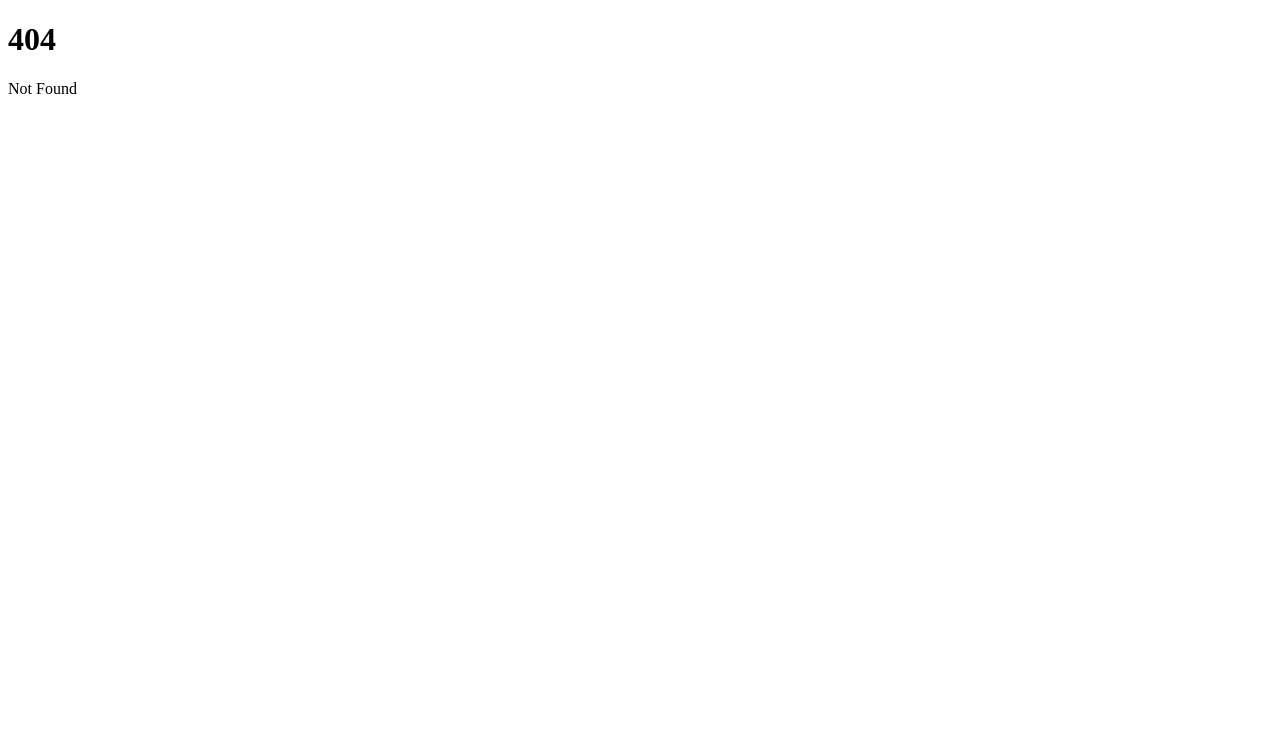
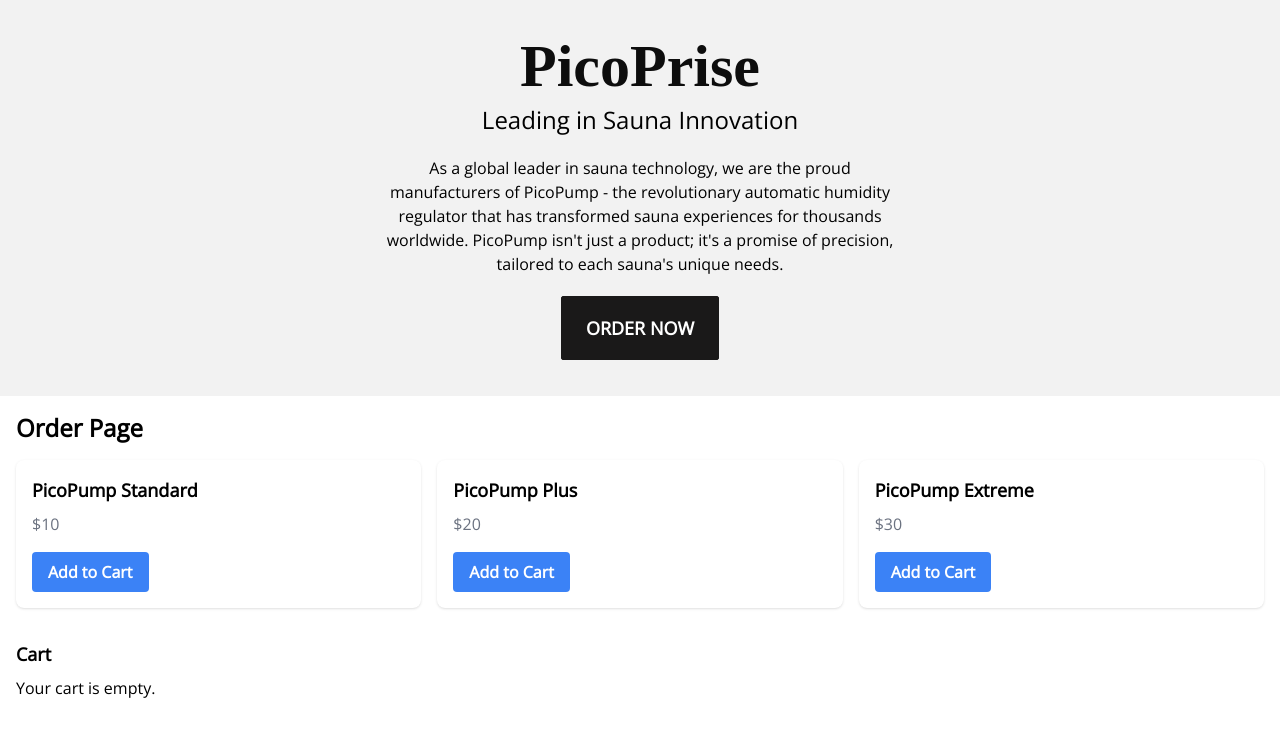
Before and after one commit to thomas-oestdahl/picoprise, a SvelteKit app: page /order in a window 1280 px wide. Before the commit this address had no page. Shown: the top 736 px of the page. Built offline with nearby package versions, Linux system fonts and the light colour scheme.

Commit message:
Add initial routing

```diff
--- a/package.json
+++ b/package.json
@@ -50,5 +50,8 @@
 	},
 	"svelte": "./dist/index.js",
 	"types": "./dist/index.d.ts",
-	"type": "module"
+	"type": "module",
+	"dependencies": {
+		"svelte-routing": "^2.5.0"
+	}
 }
--- a/src/components/hero.svelte
+++ b/src/components/hero.svelte
@@ -1,15 +1,23 @@
+<script>
+  import { navigate } from "svelte-routing";
+</script>
+
 <div class="hero bg-base-200 py-5">
   <div class="hero-content text-center">
     <div class="max-w-lg">
-			<h1 class="font-serif text-6xl font-bold text-primary pb-2">PicoPrise </h1>
+      <h1 class="font-serif text-6xl font-bold text-primary pb-2">PicoPrise</h1>
       <p class="text-2xl">Leading in Sauna Innovation</p>
       <p class="py-5 text-base">
-                As a global leader in sauna technology, we are the proud manufacturers of PicoPump - the
-                revolutionary automatic humidity regulator that has transformed sauna experiences for thousands
-                worldwide. PicoPump isn't just a product; it's a promise of precision, tailored to each sauna's
+        As a global leader in sauna technology, we are the proud manufacturers
+        of PicoPump - the revolutionary automatic humidity regulator that has
+        transformed sauna experiences for thousands worldwide. PicoPump isn't
+        just a product; it's a promise of precision, tailored to each sauna's
         unique needs.
       </p>
-			<button class="btn btn-secondary btn-lg ">Order now</button>
+      <button
+        class="btn btn-secondary btn-lg"
+        on:click={() => navigate("/order", { replace: true })}>Order now</button
+      >
     </div>
   </div>
 </div>
--- /dev/null
+++ b/src/routes/+layout.svelte
@@ -0,0 +1,11 @@
+<script>
+  import "../app.css";
+  import Hero from "../components/hero.svelte";
+</script>
+
+<Hero />
+<main>
+  <div class="container mx-auto">
+    <slot />
+  </div>
+</main>
--- a/src/routes/+page.svelte
+++ b/src/routes/+page.svelte
@@ -1,12 +1,6 @@
 <script>
-	import '../app.css';
-	import Hero from '../components/hero.svelte';
-	import Stats from '../components/stats.svelte';
+  import "../app.css";
+  import Stats from "../components/stats.svelte";
 </script>
 
-<main>
-	<Hero />
-	<div class="container mx-auto">
-		<Stats />
-	</div>
-</main>
+<Stats />
--- /dev/null
+++ b/src/routes/order/+page.svelte
@@ -0,0 +1,72 @@
+<script>
+    let items = [
+        { name: "PicoPump Standard", price: 10 },
+        { name: "PicoPump Plus", price: 20 },
+        { name: "PicoPump Extreme", price: 30 },
+    ];
+    // @ts-ignore
+    /**
+   * @type {any[]}
+   */
+    let selectedItems = [];
+    let total = 0;
+
+    // @ts-ignore
+    function addToCart(item) {
+        // @ts-ignore
+        selectedItems = [...selectedItems, item];
+        total += item.price;
+    }
+
+    // @ts-ignore
+    function removeFromCart(item) {
+        // @ts-ignore
+        selectedItems = selectedItems.filter((i) => i !== item);
+        total -= item.price;
+    }
+</script>
+
+<main class="p-4">
+    <h1 class="text-2xl font-bold mb-4">Order Page</h1>
+
+    <div class="grid grid-cols-3 gap-4">
+        {#each items as item}
+            <div class="bg-white rounded-lg shadow p-4">
+                <h2 class="text-lg font-bold mb-2">{item.name}</h2>
+                <p class="text-gray-500">${item.price}</p>
+                <button
+                    class="bg-blue-500 hover:bg-blue-700 text-white font-bold py-2 px-4 rounded mt-4"
+                    on:click={() => addToCart(item)}
+                >
+                    Add to Cart
+                </button>
+            </div>
+        {/each}
+    </div>
+
+    <div class="mt-8">
+        <h2 class="text-lg font-bold mb-2">Cart</h2>
+        {#if selectedItems.length === 0}
+            <p>Your cart is empty.</p>
+        {:else}
+            <ul class="list-disc pl-4">
+                {#each selectedItems as item}
+                    <li class="mb-2">
+                        {item.name} - ${item.price}
+                        <button
+                            class="bg-red-500 hover:bg-red-700 text-white font-bold py-1 px-2 rounded ml-4"
+                            on:click={() => removeFromCart(item)}
+                        >
+                            Remove
+                        </button>
+                    </li>
+                {/each}
+            </ul>
+            <p class="mt-4 font-bold">Total: ${total}</p>
+        {/if}
+    </div>
+</main>
+
+<style>
+    /* Add any custom styles here */
+</style>
```
Also changed, not shown: 1 other file (tests, documents, lock files or other folders). Lines whose indentation alone changed are shown as unchanged.
